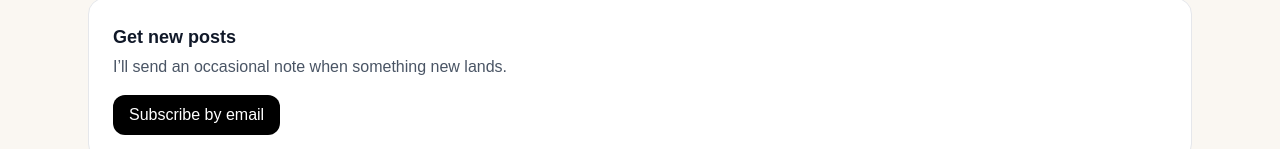
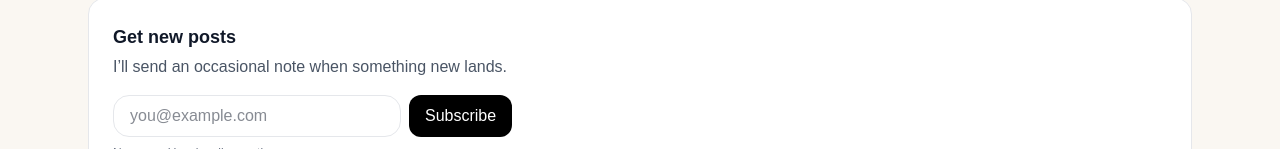
Before and after one commit to itchtostitchbyteresa/itch-to-stitch, a Next.js app: page / in a window 1280 px wide. Shown: the part 803-952 px from the top of the page. Built offline with nearby package versions, Linux system fonts and the light colour scheme.

Commit message:
subscription inplementation

```diff
--- a/src/app/page.tsx
+++ b/src/app/page.tsx
@@ -160,11 +160,40 @@ className="w-full md:w-72 rounded-2xl border border-gray-200 bg-white px-4 py-2
 </section>
 
 
+
+
+
+
+
 {/* Subscribe blurb */}
 <section className="mt-14 rounded-2xl border border-gray-200 bg-white p-6">
 <h3 className="font-semibold text-lg">Get new posts</h3>
 <p className="text-gray-600 mt-1">I’ll send an occasional note when something new lands.</p>
-<a href="mailto:you@example.com?subject=Subscribe%20me%20to%20Itch%20To%20Stitch" className="inline-block mt-4 px-4 py-2 rounded-xl bg-black text-white">Subscribe by email</a>
+<form
+  action="https://buttondown.email/api/emails/embed-subscribe/itchtostitchbyteresa"
+  method="post"
+  target="popupwindow"
+  onSubmit={() => window.open('https://buttondown.email/itchtostitchbyteresa', 'popupwindow')}
+  className="mt-4 flex gap-2"
+>
+  <input
+    type="email"
+    name="email"
+    required
+    placeholder="you@example.com"
+    className="w-full md:w-72 rounded-2xl border border-gray-200 bg-white px-4 py-2 outline-none focus:ring-2 focus:ring-black/10"
+  />
+  <input type="hidden" name="embed" value="1" />
+  <button
+    type="submit"
+    className="px-4 py-2 rounded-xl bg-black text-white"
+  >
+    Subscribe
+  </button>
+</form>
+<p className="mt-2 text-xs text-gray-500">
+  No spam. Unsubscribe anytime.
+</p>
 </section>
 </main>
 
--- a/src/app/sitemap.ts
+++ b/src/app/sitemap.ts
@@ -11,5 +11,6 @@ export default function sitemap(): MetadataRoute.Sitemap {
       url: `${base}/posts/${p.slug}`,
       lastModified: new Date(p.date),
     })),
+    { url: `${base}/subscribe-success`, lastModified: new Date() },
   ];
 }
--- /dev/null
+++ b/src/app/subscribe-sucess/page.tsx
@@ -0,0 +1,19 @@
+import Link from "next/link";
+import { Header } from "@/components/Header";
+
+export default function Page() {
+  return (
+    <div className="min-h-screen bg-[#faf7f2] text-gray-900">
+      <Header />
+      <main className="max-w-xl mx-auto px-6 py-16 text-center">
+        <h1 className="text-3xl font-semibold text-rose-700">You’re on the list! 🎉</h1>
+        <p className="mt-4 text-gray-700">
+          Check your email to confirm your subscription. If it’s not there, peek at spam/promotions.
+        </p>
+        <Link href="/" className="inline-block mt-8 underline">
+          Back to home
+        </Link>
+      </main>
+    </div>
+  );
+}
```
